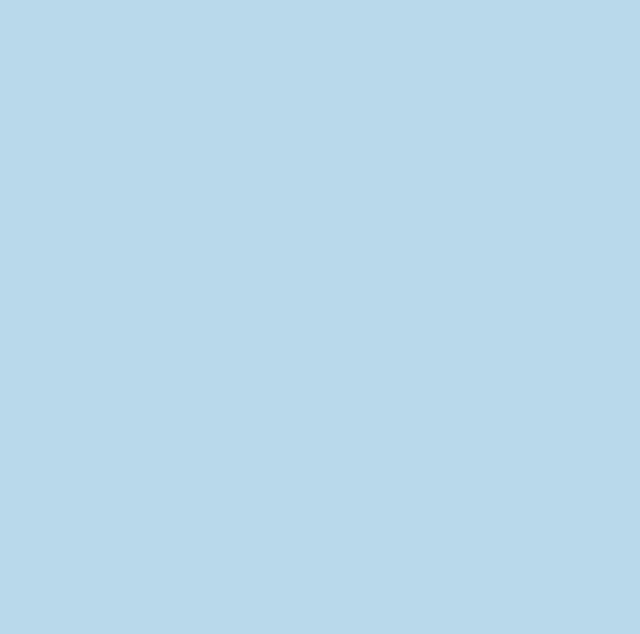
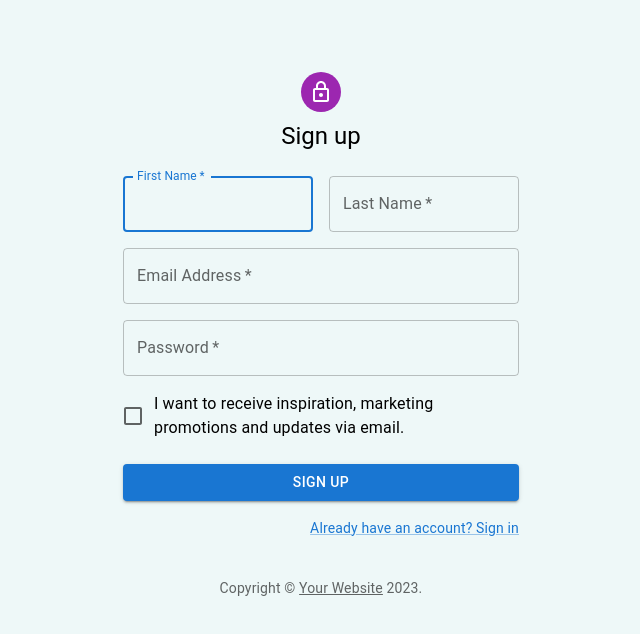
Before and after one commit to siddhant049/Conferencify, a React (Create React App) app: page /signup in a window 1280 px wide. Before the commit this address had no page. Shown: the top 634 px of the page, without its empty margins (319-959 px from the left). Built offline with nearby package versions, Linux system fonts and the light colour scheme.

Commit message:
“signin-signup”

```diff
--- a/src/App.js
+++ b/src/App.js
@@ -3,13 +3,17 @@ import './App.css';
 import Login from './components/Login';
 import CFP from './components/CFP'
 import { Routes ,Route } from 'react-router-dom';
+import Signup from './components/Signup'
+
 
 function App() {
   return (
     <>
       <Routes>
-        <Route exact path='/' element={<Login/>}/>
-        <Route exact path='/cfp' element={<CFP/>}/>
+        <Route exact path='/' element={<CFP/>}/>
+        <Route exact path='/login' element={<Login/>}/>
+        <Route exact path='/signup' element={<Signup/>}/>
+
       </Routes>
     </>
   );
--- a/src/components/Login.js
+++ b/src/components/Login.js
@@ -1,62 +1,114 @@
-import React from 'react'
-import '../css/Login.css'
-import { Grid,Paper, Avatar, TextField, Button, Typography,Link } from '@material-ui/core'
-import Box from '@mui/material/Box';
-import CardContent from '@mui/material/CardContent';
-import Card from '@mui/material/Card';
-import CardActions from '@mui/material/CardActions';
-import LockOutlinedIcon from '@material-ui/icons/LockOutlined';
-import FormControlLabel from '@material-ui/core/FormControlLabel';
-import Checkbox from '@material-ui/core/Checkbox';
 
 
-const Login = () => {
-    const paperStyle={padding :20,height:'70vh',width:280, margin:"20px auto"}
-    const avatarStyle={backgroundColor:'#1bbd7e'}
-    const btnstyle={margin:'8px 0'}
+import * as React from 'react';
+import Avatar from '@mui/material/Avatar';
+import Button from '@mui/material/Button';
+import CssBaseline from '@mui/material/CssBaseline';
+import TextField from '@mui/material/TextField';
+import FormControlLabel from '@mui/material/FormControlLabel';
+import Checkbox from '@mui/material/Checkbox';
+import Link from '@mui/material/Link';
+import Grid from '@mui/material/Grid';
+import Box from '@mui/material/Box';
+import LockOutlinedIcon from '@mui/icons-material/LockOutlined';
+import Typography from '@mui/material/Typography';
+import Container from '@mui/material/Container';
+import { createTheme, ThemeProvider } from '@mui/material/styles';
+
+// import {Link } from 'react-router-dom';
+
+function Copyright(props) {
   return (
-<>
+    <Typography variant="body2" color="text.secondary" align="center" {...props}>
+      {'Copyright © '}
+      <Link color="inherit" href="https://mui.com/">
+        Your Website
+      </Link>{' '}
+      {new Date().getFullYear()}
+      {'.'}
+    </Typography>
+  );
+}
 
-    <div className='main-container'>
-    <Grid>
-            <Paper elevation={10} style={paperStyle}>
-                <Grid align='center'>
-                     <Avatar style={avatarStyle}><LockOutlinedIcon/></Avatar>
-                    <h2>Sign In</h2>
-                </Grid>
-                <TextField label='Username' placeholder='Enter username' fullWidth required/>
-                <TextField label='Password' placeholder='Enter password' type='password' fullWidth required/>
+const theme = createTheme();
+
+export default function Login() {
+  const handleSubmit = (event) => {
+    event.preventDefault();
+    const data = new FormData(event.currentTarget);
+    console.log({
+      email: data.get('email'),
+      password: data.get('password'),
+    });
+  };
+
+  return (
+    <ThemeProvider theme={theme} >
+      <Container component="main" maxWidth="xs">
+
+        <Box
+          sx={{
+            marginTop: 8,
+            display: 'flex',
+            flexDirection: 'column',
+            alignItems: 'center',
+          }}
+        >
+          <Avatar sx={{ m: 1, bgcolor: 'secondary.main' }}>
+            <LockOutlinedIcon />
+          </Avatar>
+          <Typography component="h1" variant="h5">
+            Sign in
+          </Typography>
+          <Box component="form" onSubmit={handleSubmit} noValidate sx={{ mt: 1 }}>
+            <TextField
+              margin="normal"
+              required
+              fullWidth
+              id="email"
+              label="Email Address"
+              name="email"
+              autoComplete="email"
+              autoFocus
+            />
+            <TextField
+              margin="normal"
+              required
+              fullWidth
+              name="password"
+              label="Password"
+              type="password"
+              id="password"
+              autoComplete="current-password"
+            />
             <FormControlLabel
-                    control={
-                    <Checkbox
-                        name="checkedB"
-                        color="primary"
-                    />
-                    }
+              control={<Checkbox value="remember" color="primary" />}
               label="Remember me"
             />
-                <Button type='submit' color='primary' variant="contained" style={btnstyle} fullWidth>Sign in</Button>
-                <Typography >
-                     <Link href="#" >
-                        Forgot password ?
+            <Button
+              type="submit"
+              fullWidth
+              variant="contained"
+              sx={{ mt: 3, mb: 2 }}
+            >
+              Sign In
+            </Button>
+            <Grid container>
+              <Grid item xs>
+                <Link href="#" variant="body2">
+                  Forgot password?
                 </Link>
-                </Typography>
-                <Typography > Do you have an account ?
-                     <Link href="#" >
-                        Sign Up
+              </Grid>
+              <Grid item>
+                <Link href="/signup" variant="body2">
+                  {"Don't have an account? Sign Up"}
                 </Link>
-                </Typography>
-            </Paper>
               </Grid>
-
-
-    </div>
-
-
-
-
-    </>
-  )
+            </Grid>
+          </Box>
+        </Box>
+        <Copyright sx={{ mt: 8, mb: 4 }} />
+      </Container>
+    </ThemeProvider>
+  );
 }
-
-export default Login
--- /dev/null
+++ b/src/components/Signup.js
@@ -0,0 +1,131 @@
+import * as React from 'react';
+import Avatar from '@mui/material/Avatar';
+import Button from '@mui/material/Button';
+import CssBaseline from '@mui/material/CssBaseline';
+import TextField from '@mui/material/TextField';
+import FormControlLabel from '@mui/material/FormControlLabel';
+import Checkbox from '@mui/material/Checkbox';
+import Link from '@mui/material/Link';
+import Grid from '@mui/material/Grid';
+import Box from '@mui/material/Box';
+import LockOutlinedIcon from '@mui/icons-material/LockOutlined';
+import Typography from '@mui/material/Typography';
+import Container from '@mui/material/Container';
+import { createTheme, ThemeProvider } from '@mui/material/styles';
+
+function Copyright(props) {
+  return (
+    <Typography variant="body2" color="text.secondary" align="center" {...props}>
+      {'Copyright © '}
+      <Link color="inherit" href="https://mui.com/">
+        Your Website
+      </Link>{' '}
+      {new Date().getFullYear()}
+      {'.'}
+    </Typography>
+  );
+}
+
+const theme = createTheme();
+
+export default function SignUp() {
+  const handleSubmit = (event) => {
+    event.preventDefault();
+    const data = new FormData(event.currentTarget);
+    console.log({
+      email: data.get('email'),
+      password: data.get('password'),
+    });
+  };
+
+  return (
+    <ThemeProvider theme={theme}>
+      <Container component="main" maxWidth="xs">
+
+        <Box
+          sx={{
+            marginTop: 8,
+            display: 'flex',
+            flexDirection: 'column',
+            alignItems: 'center',
+          }}
+        >
+          <Avatar sx={{ m: 1, bgcolor: 'secondary.main' }}>
+            <LockOutlinedIcon />
+          </Avatar>
+          <Typography component="h1" variant="h5">
+            Sign up
+          </Typography>
+          <Box component="form" noValidate onSubmit={handleSubmit} sx={{ mt: 3 }}>
+            <Grid container spacing={2}>
+              <Grid item xs={12} sm={6}>
+                <TextField
+                  autoComplete="given-name"
+                  name="firstName"
+                  required
+                  fullWidth
+                  id="firstName"
+                  label="First Name"
+                  autoFocus
+                />
+              </Grid>
+              <Grid item xs={12} sm={6}>
+                <TextField
+                  required
+                  fullWidth
+                  id="lastName"
+                  label="Last Name"
+                  name="lastName"
+                  autoComplete="family-name"
+                />
+              </Grid>
+              <Grid item xs={12}>
+                <TextField
+                  required
+                  fullWidth
+                  id="email"
+                  label="Email Address"
+                  name="email"
+                  autoComplete="email"
+                />
+              </Grid>
+              <Grid item xs={12}>
+                <TextField
+                  required
+                  fullWidth
+                  name="password"
+                  label="Password"
+                  type="password"
+                  id="password"
+                  autoComplete="new-password"
+                />
+              </Grid>
+              <Grid item xs={12}>
+                <FormControlLabel
+                  control={<Checkbox value="allowExtraEmails" color="primary" />}
+                  label="I want to receive inspiration, marketing promotions and updates via email."
+                />
+              </Grid>
+            </Grid>
+            <Button
+              type="submit"
+              fullWidth
+              variant="contained"
+              sx={{ mt: 3, mb: 2 }}
+            >
+              Sign Up
+            </Button>
+            <Grid container justifyContent="flex-end">
+              <Grid item>
+                <Link href="/Login" variant="body2">
+                  Already have an account? Sign in
+                </Link>
+              </Grid>
+            </Grid>
+          </Box>
+        </Box>
+        <Copyright sx={{ mt: 5 }} />
+      </Container>
+    </ThemeProvider>
+  );
+}
--- a/src/index.css
+++ b/src/index.css
@@ -1,3 +1,8 @@
+*{
+  margin: 0;
+  padding: 0;
+  box-sizing: border-box;
+}
 body {
   margin: 0;
   font-family: -apple-system, BlinkMacSystemFont, 'Segoe UI', 'Roboto', 'Oxygen',
@@ -5,7 +10,8 @@ body {
     sans-serif;
   -webkit-font-smoothing: antialiased;
   -moz-osx-font-smoothing: grayscale;
-  background-color: #B9D9EB;
+
+  background-color: #EEF8F8;
 }
 
 code {
```
Also changed, not shown: src/components/Navbar.js (+87 -28 lines). Lines whose indentation alone changed are shown as unchanged.
